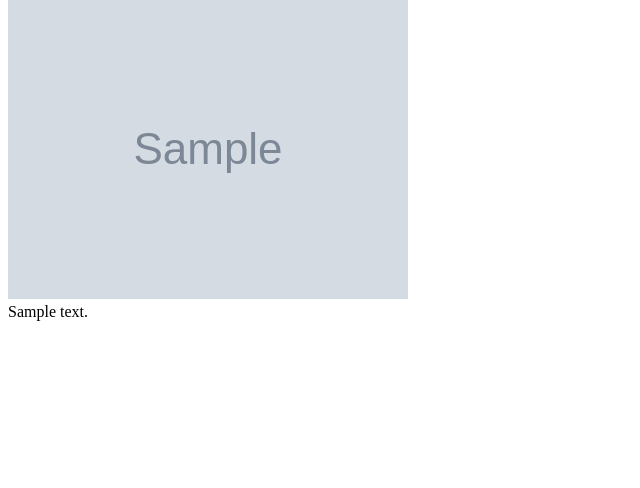
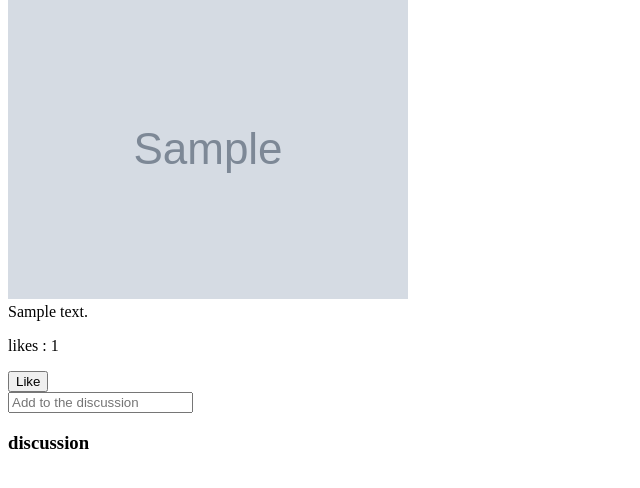
Before and after one commit to fredcodee/Blog, a Flask app: page /blog/1 in a window 1280 px wide. Shown: the part 143-631 px from the top of the page, without its empty margins (0-640 px from the left). Run offline with Flask 2, Linux system fonts and the light colour scheme; tables that the repository leaves empty hold one stand-in row (values such as "Sample post"); grey boxes marked "Sample" are stand-in pictures.

Commit message:
likes added

```diff
--- a/app/main.py
+++ b/app/main.py
@@ -1,6 +1,6 @@
 import stripe
 from flask import Blueprint, redirect, render_template, request, flash, url_for, abort, jsonify
-from app.models import User, Blogpost
+from app.models import User, Blogpost, Likes,Comment
 #from app.forms import
 from app import db
 from flask_login import login_required, current_user
@@ -126,14 +126,35 @@
 @main.route("/blog/<idd>")
 def blog(idd):
   get_blog = Blogpost.query.get(int(idd))
-  return render_template("article.html", blog = get_blog)
+  likes = Likes.query.filter(Likes.blogpost_likes.has(id=int(idd))).all()
+  comments = Comment.query.filter(Comment.blogpost_comments.has(id=int(idd)))
+  return render_template("article.html", blog = get_blog , comments = comments, likes = len(likes))
+
 #likes
+@main.route("/likes/<idd>")
+@login_required
+def likes(idd):
+  #check if user has like before
+  check_user = Likes.query.filter(Likes.blogpost_likes.has(id=int(idd)))
+  for user in check_user:
+    if user.user_likes.name == current_user.name:
+      return redirect(url_for("main.blog", idd = idd))
+
+  get_blog = Blogpost.query.get(int(idd))
+  new_like = Likes(user_likes=current_user, blogpost_likes = get_blog)
+
+  db.session.add(new_like)
+  db.session.commit()
+  flash("post liked!")
+  return redirect(url_for("main.blog", idd=idd))
+
 #comments
+#bookmark
 #social media share
 
 
-#search articles
 #bookmarked articles
+# #search articles
 #notificaation
 #view profile and payment detials
 #cancel/change payments
--- a/app/templates/article.html
+++ b/app/templates/article.html
@@ -23,8 +23,22 @@
       {{blog.content}}
     </div>
   </div>
+  <div>
+    <p>likes : {{likes}}</p>
+  </div>
   <div class="comments">
-
+    <a href="/likes/{{blog.id}}"><button>Like</button></a>
+    <div>
+      <form action="/comment" method="POST">
+        <input type="text" placeholder="Add to the discussion" name="comment">
+      </form>
+    </div>
+  </div>
+  <div>
+    <h3>discussion</h3>
+    {%for comments in discussion%}
+      <p>{{comments.detials}}</p>
+    {%endfor%}
   </div>
 
 </body>
```
